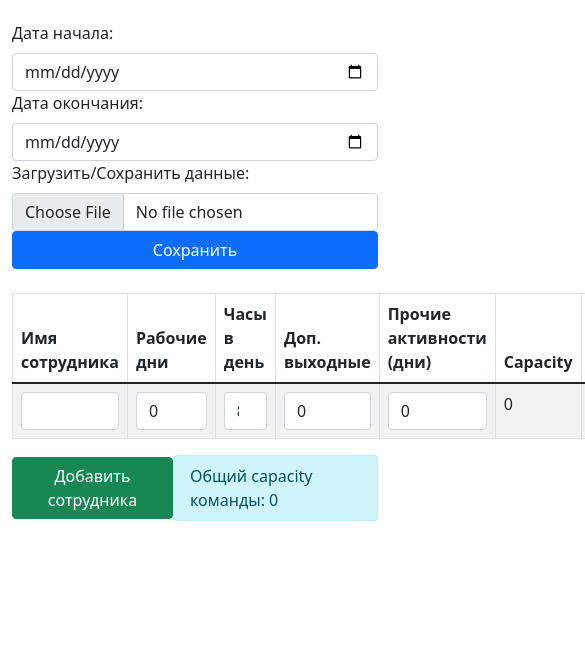
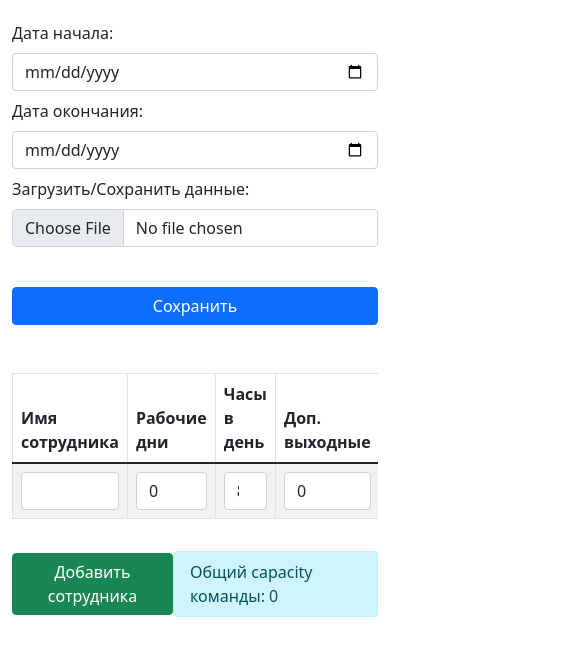
Before and after one commit to kschepkin/capacity-meter, a plain HTML site: page index.html in a window 390 px wide. Shown: the part 81-736 px from the top of the page, 585 px wide, since content can reach past the window. Drawn offline with nearby package versions, Linux system fonts and the light colour scheme.

Commit message:
Update index.html

```diff
--- a/index.html
+++ b/index.html
@@ -12,23 +12,25 @@
     <h2 class="text-center mb-4">Расчет capacity команды</h2>
 
     <div class="row mb-3">
-        <div class="col-md-3">
+        <div class="col-md-3 mb-2">
             <label for="startDate" class="form-label">Дата начала:</label>
             <input type="date" id="startDate" class="form-control">
         </div>
-        <div class="col-md-3">
+        <div class="col-md-3 mb-2">
             <label for="endDate" class="form-label">Дата окончания:</label>
             <input type="date" id="endDate" class="form-control">
         </div>
-        <div class="col-md-4">
+        <div class="col-md-4 mb-2">
             <label for="fileInput" class="form-label">Загрузить/Сохранить данные:</label>
             <input type="file" id="fileInput" class="form-control">
         </div>
-        <div class="col-md-2 d-flex align-items-end">
+        <div class="col-md-2 mb-2">
+            <label class="form-label invisible">Сохранить</label>
             <button id="saveData" class="btn btn-primary w-100">Сохранить</button>
         </div>
     </div>
 
+    <div class="table-responsive">
         <table class="table table-bordered table-striped mt-4" id="teamTable">
             <thead>
                 <tr>
@@ -43,6 +45,7 @@
             </thead>
             <tbody></tbody>
         </table>
+    </div>
 
     <div class="d-flex justify-content-between align-items-center mt-3">
         <button id="addMember" class="btn btn-success">Добавить сотрудника</button>
@@ -50,7 +53,6 @@
             Общий capacity команды: 0
         </div>
     </div>
-
 </div>
 
 <script src="app.js"></script>
```
Lines whose indentation alone changed are shown as unchanged.
